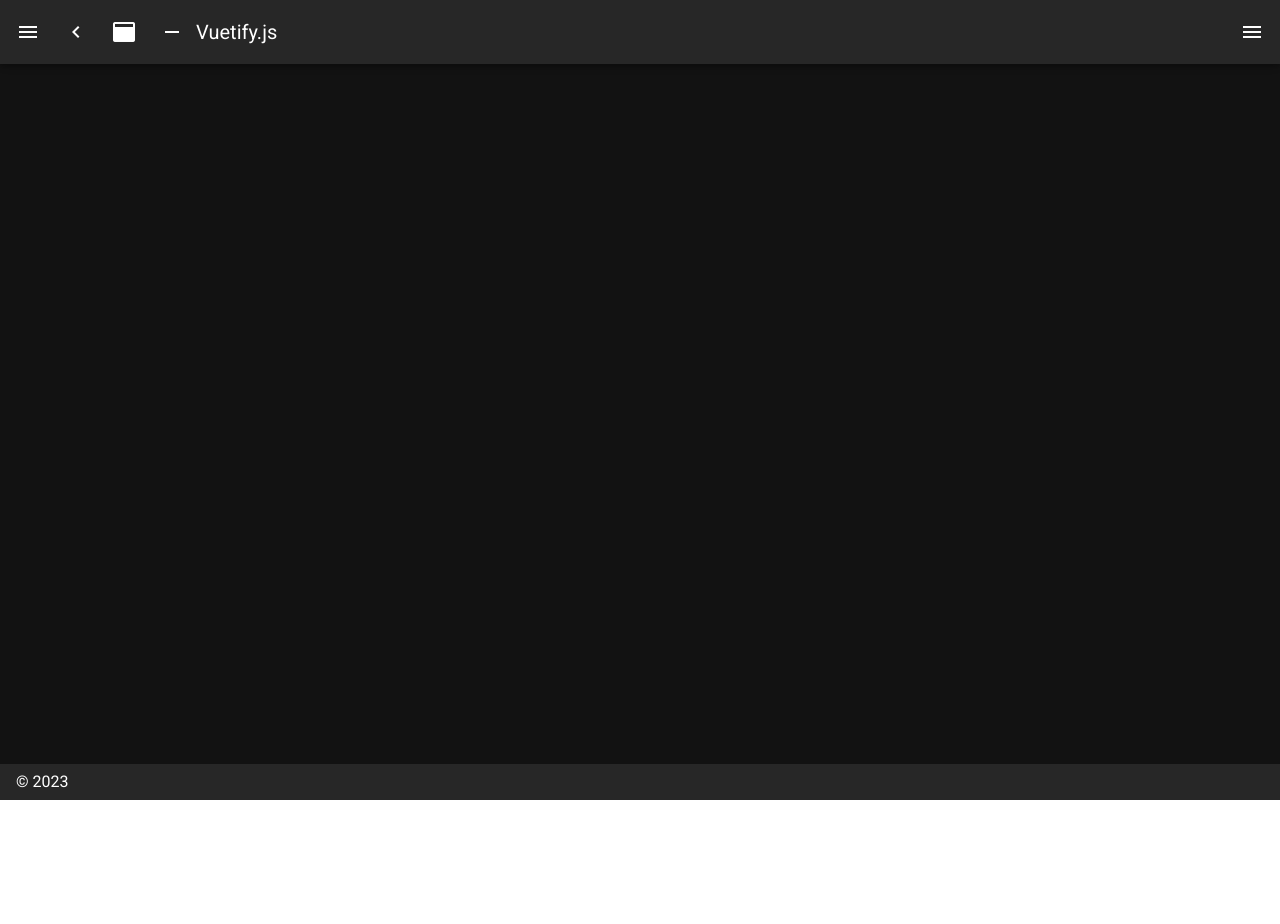
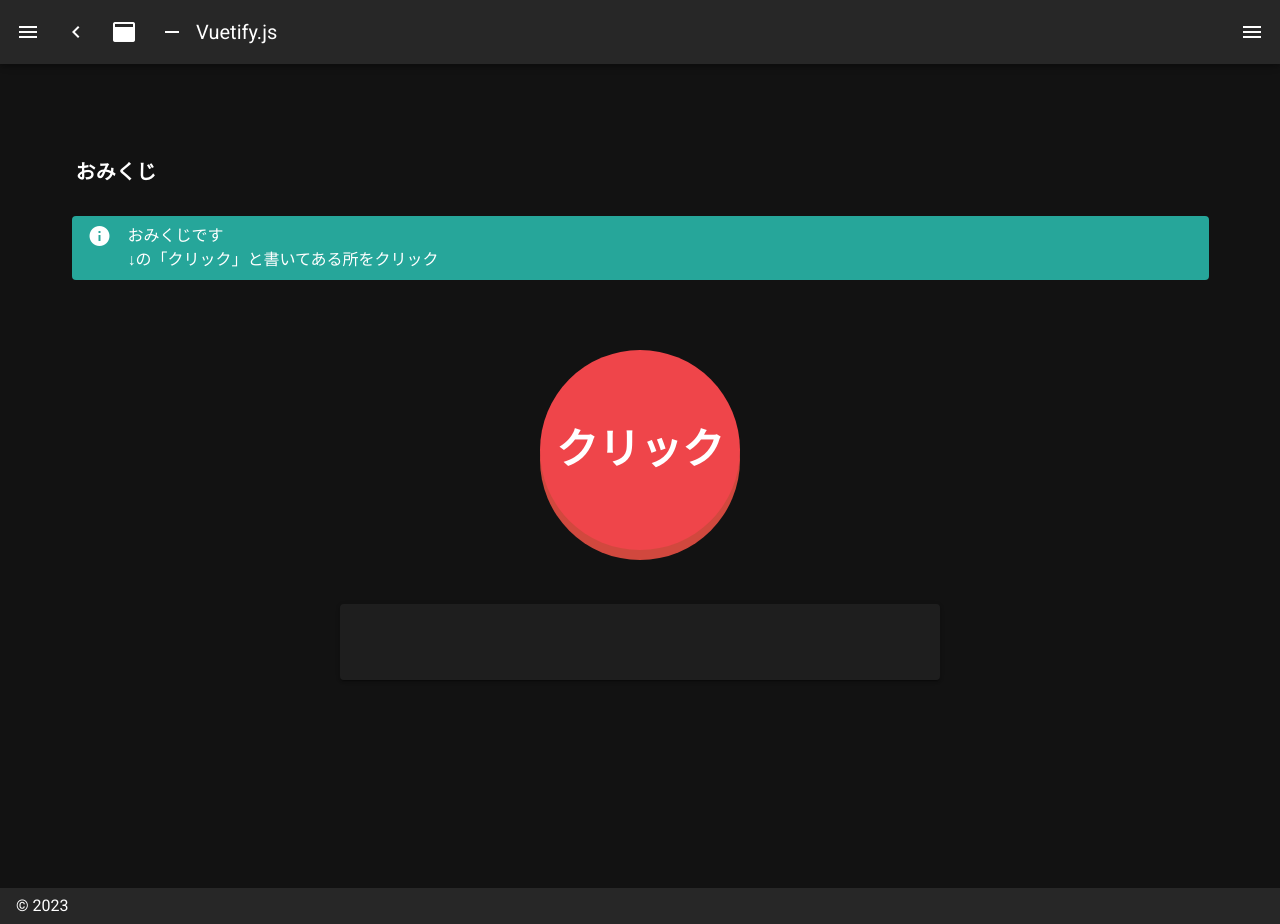
Before and after one commit to fieldhawker/nuxt_sample, a Nuxt app: page /omikuji in a window 1280 px wide. Before the commit this address had no page. Before the commit the page ends 800 px from the top, so only its background shows below. Built offline with nearby package versions, Linux system fonts and the light colour scheme.

Commit message:
おみくじを追加

```diff
--- a/layouts/default.vue
+++ b/layouts/default.vue
@@ -111,6 +111,11 @@ export default {
           icon: 'mdi-chart-bubble',
           title: 'Todoアプリ',
           to: '/todo'
+        },
+        {
+          icon: 'mdi-chart-bubble',
+          title: 'おみくじ',
+          to: '/omikuji'
         }
       ],
       miniVariant: false,
--- a/pages/index.vue
+++ b/pages/index.vue
@@ -7,7 +7,7 @@
       </v-card>
       <v-card>
         <v-card-title class="headline">
-          <a href="./todo/">todoアプリはここをクリック</a><br />
+          左メニューから画面遷移<br /><br />
           TAKANO Hello World !! Welcome to the Vuetify + Nuxt.js template
         </v-card-title>
         <v-card-text>
--- /dev/null
+++ b/pages/omikuji/index.vue
@@ -0,0 +1,80 @@
+<!-- pages/todo/index.vue -->
+<template>
+  <v-app>
+    <v-content mt-0 pt-0>
+      <v-card-title class="font-weight-bold">おみくじ</v-card-title>
+      <v-container>
+        <v-alert dense type="info">
+          おみくじです<br />↓の「クリック」と書いてある所をクリック
+        </v-alert>
+      </v-container>
+      <v-container>
+        <div id="btn" @click="omikujiChange">{{ fortune }}</div>
+      </v-container>
+      <v-container>
+        <v-card
+          class="d-flex align-center justify-center pa-4 mx-auto"
+          max-width="600"
+          min-height="76"
+        >
+          <span class="text-h5">{{ message }}</span>
+        </v-card>
+      </v-container>
+    </v-content>
+  </v-app>
+</template>
+
+<script>
+import { mapState } from 'vuex'
+
+export default {
+  data: function () {
+    return {
+      fortune: 'クリック',
+      omikujiArray: ['大吉', '吉', '中吉', '小吉', '末吉', '凶', '大凶'],
+      omikujiMessage: [
+        '極めつけのいいことが起こりそう',
+        'ふつうよりはちょっといい',
+        '今年、１回はいいことがありそう',
+        'モテ期近し',
+        'そんなに悪くない',
+        '勢いだけはある',
+        '羞恥心を捨てるとイイコトとありそう',
+      ],
+      message: '',
+    }
+  },
+  methods: {
+    omikujiChange: function () {
+      let num = Math.floor(Math.random() * this.omikujiArray.length)
+      this.fortune = this.omikujiArray[num]
+      this.message = this.omikujiMessage[num]
+    },
+  },
+}
+</script>
+
+<style>
+#btn {
+  width: 200px;
+  height: 200px;
+  background: #ef454a;
+  border-radius: 50%;
+  margin: 30px auto;
+  text-align: center;
+  line-height: 200px;
+  color: #fff;
+  font-weight: bold;
+  font-size: 42px;
+  cursor: pointer;
+  box-shadow: 0 10px 0 #d1483e;
+  user-select: none;
+}
+#btn:hover {
+  opacity: 0.9;
+}
+#btn:active {
+  box-shadow: 0 5px 0 #d1483e;
+  margin-top: 35px;
+}
+</style>
```
